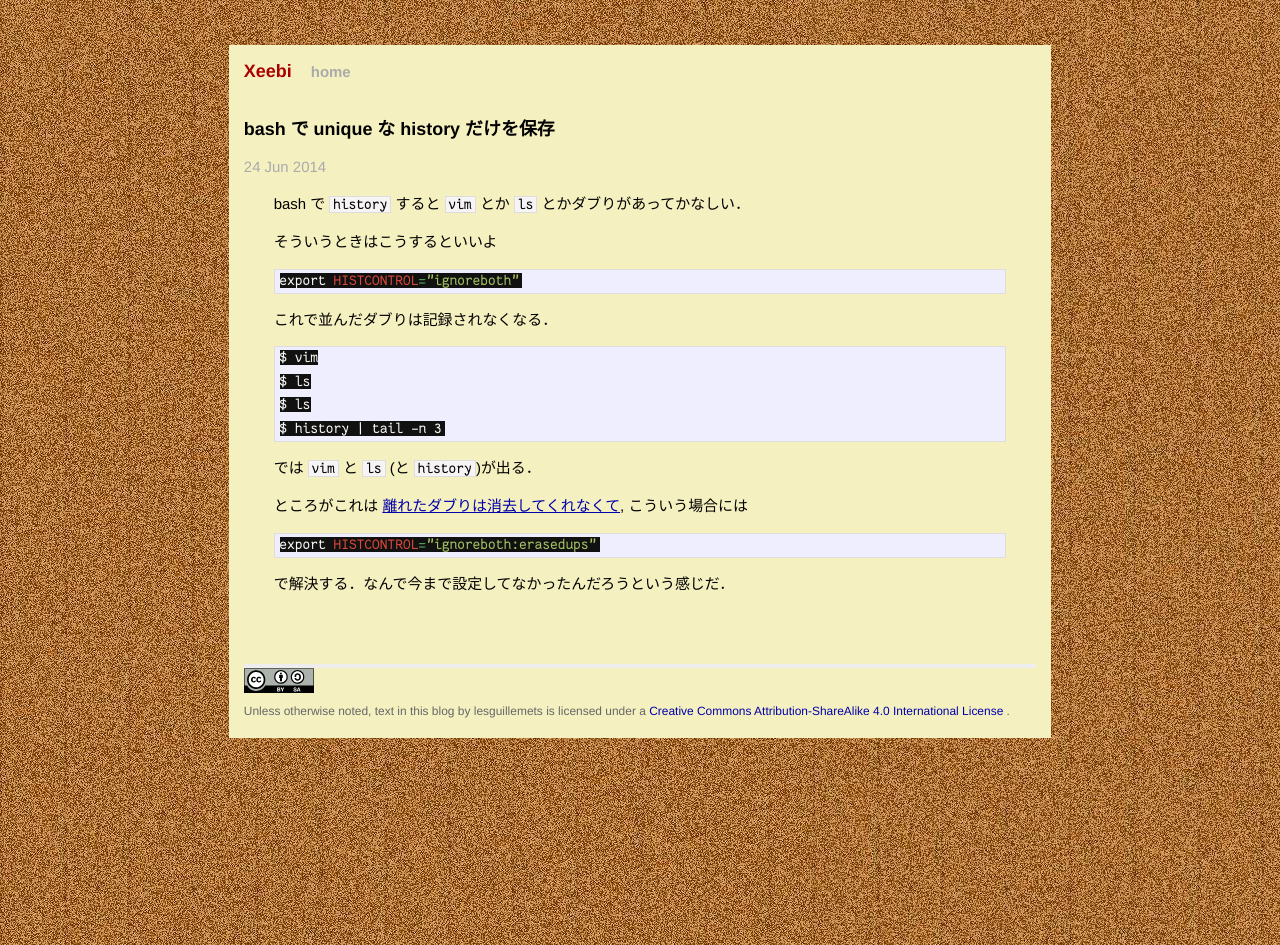
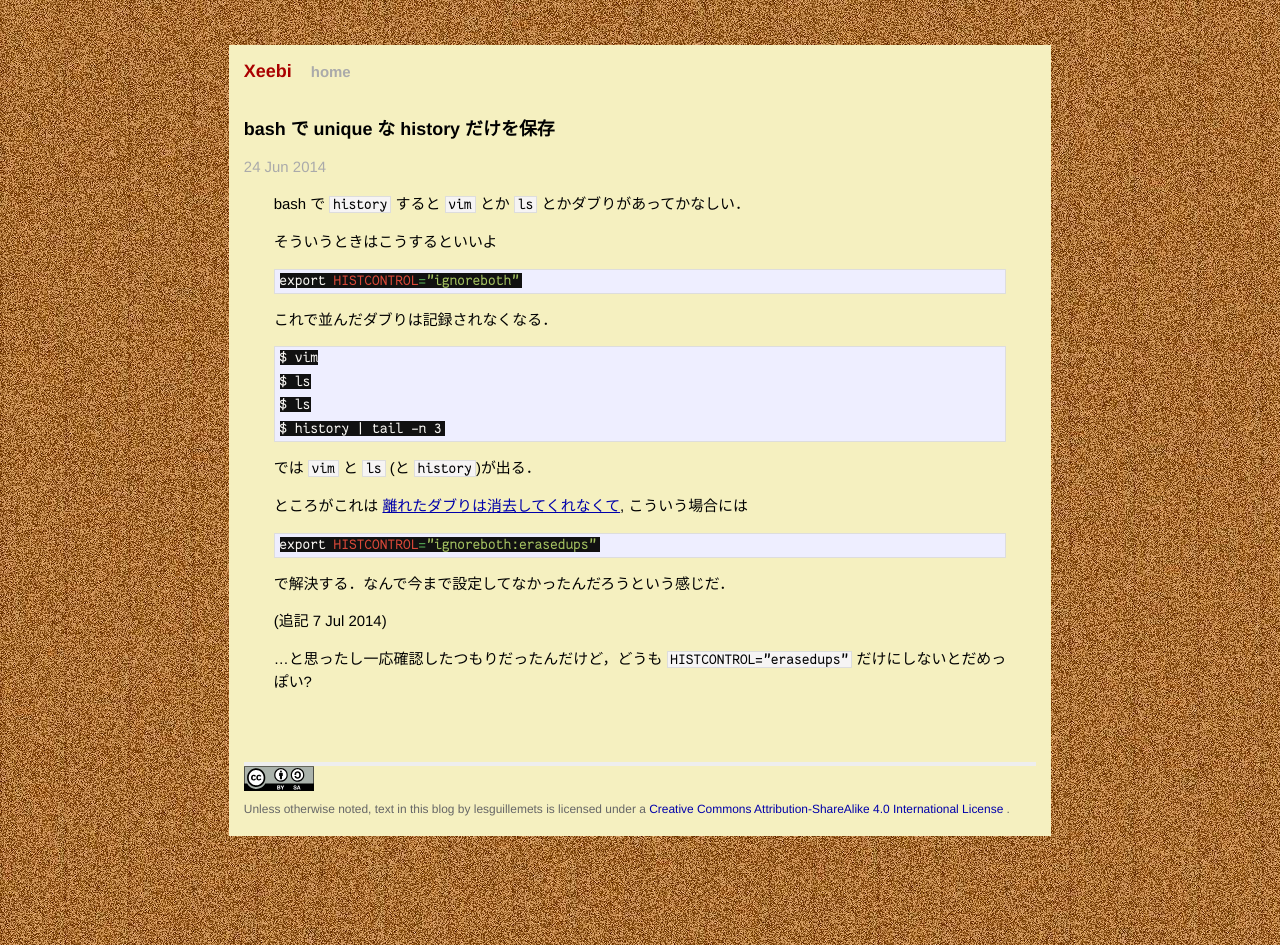
Before and after one commit to lesguillemets/blog, a Jekyll site: the page built from _posts/2014-06-24-bash-ignoreboth.md, in a window 1280 px wide. Built offline with Jekyll 4.4.1, drawn with Linux system fonts in a browser that asks for light colours; Markdown is read by kramdown in place of the engine named in the settings.

Commit message:
HISTCONTROL="ignoreboth:erasedups" may not work.

```diff
--- a/_posts/2014-06-24-bash-ignoreboth.md
+++ b/_posts/2014-06-24-bash-ignoreboth.md
@@ -32,3 +32,7 @@ export HISTCONTROL="ignoreboth:erasedups"
 {% endhighlight %}
 
 で解決する．なんで今まで設定してなかったんだろうという感じだ．
+
+(追記 7 Jul 2014)
+
+…と思ったし一応確認したつもりだったんだけど，どうも `HISTCONTROL="erasedups"` だけにしないとだめっぽい?
```
